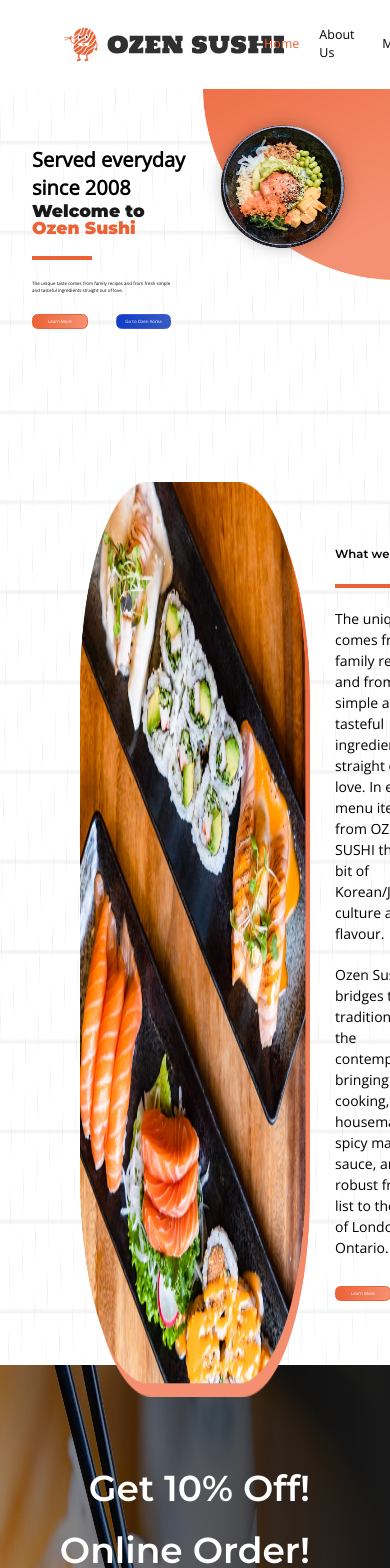
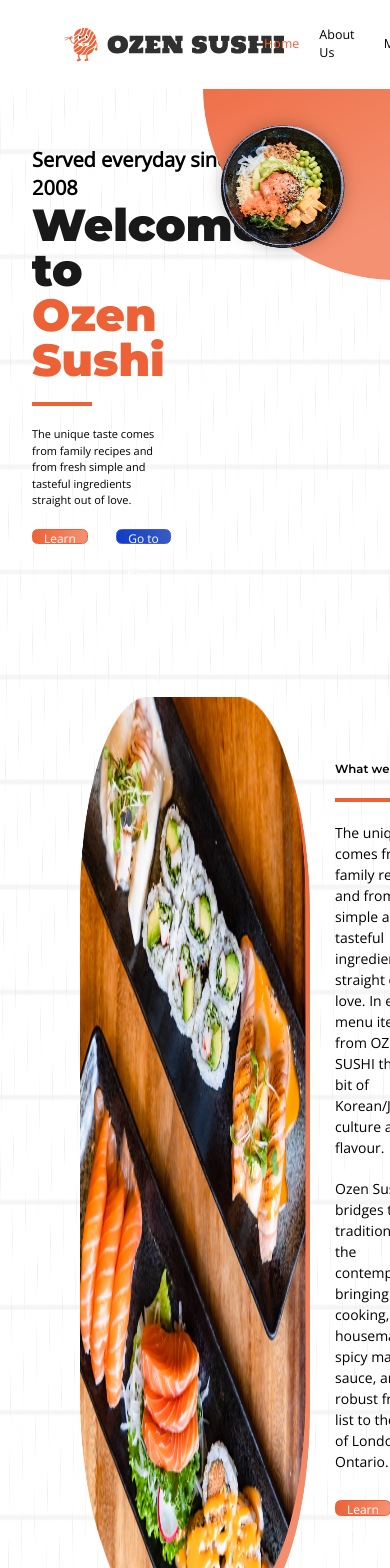
Before and after one commit to Sungmin-Kim-0508/ozen-sushi-korea, a Next.js app: page /ozen-sushi in a window 390 px wide. Shown: the top 1568 px of the page. Built offline with nearby package versions, Linux system fonts and the light colour scheme; a web font is replaced by a local one.

Commit message:
adjusted size of buttons

```diff
--- a/app/components/DiscountOfferSection.tsx
+++ b/app/components/DiscountOfferSection.tsx
@@ -24,7 +24,10 @@ const DiscountOfferSection = () => {
           placerat enim nec molestie. Nullam dolor nisi, dignissim quis sapien
           at, rhoncus tempor ipsum.
         </div>
-        <BlueBgBtn width="14.30vw" height="3.92vw">
+        <BlueBgBtn
+          width="clamp(9.2px,14.28vw,200px)"
+          height="clamp(9.2px,3.92vw,60px)"
+        >
           Online Order
         </BlueBgBtn>
       </div>
--- a/app/components/button.tsx
+++ b/app/components/button.tsx
@@ -17,7 +17,7 @@ export const OrangeBgBtn: React.FC<BtnProps> = ({
   <button
     type="button"
     style={{ width, height }}
-    className={`text-center rounded-[1.42vw] bg-gradient-to-r from-EC6236 to-F49172 border border-EC6236 text-white text-[1.14vw] hover:text-EC6236 hover:from-white hover:to-white duration-1000 ${
+    className={`text-center rounded-[1.42vw] bg-gradient-to-r from-EC6236 to-F49172 border border-EC6236 text-white text-[clamp(12px,1.14vw,22px)] hover:text-EC6236 hover:from-white hover:to-white duration-1000 ${
       className ? className : ""
     }`}
   >
@@ -34,7 +34,7 @@ export const OrangeBorderBtn: React.FC<BtnProps> = ({
   <button
     type="button"
     style={{ width, height }}
-    className={`text-center rounded-full border-2 border-EC6236 text-EC6236 text-[1.14vw] hover:duration-500 hover:text-white hover:bg-EC6236 ${
+    className={`text-center rounded-full border-2 border-EC6236 text-EC6236 text-[clamp(12px,1.14vw,22px)] hover:duration-500 hover:text-white hover:bg-EC6236 ${
       className ? className : ""
     }`}
   >
@@ -51,7 +51,7 @@ export const RedBgBtn: React.FC<BtnProps> = ({
   <button
     type="button"
     style={{ width, height }}
-    className={`text-center rounded-[1.42vw] bg-CF382D border border-CF382D text-[1.14vw] text-white hover:duration-500 hover:bg-black hover:border-CF382D hover:text-CF382D ${
+    className={`text-center rounded-[1.42vw] bg-CF382D border border-CF382D text-[clamp(12px,1.14vw,22px)] text-white hover:duration-500 hover:bg-black hover:border-CF382D hover:text-CF382D ${
       className ? className : ""
     }`}
   >
@@ -68,7 +68,7 @@ export const BlackBgBtc: React.FC<BtnProps> = ({
   <button
     type="button"
     style={{ width, height }}
-    className={`text-center rounded-[1.42vw] bg-black border border-white text-white text-[1.14vw] hover:duration-500 hover:bg-white hover:border-white hover:text-black ${
+    className={`text-center rounded-[1.42vw] bg-black border border-white text-white text-[clamp(12px,1.14vw,22px)] hover:duration-500 hover:bg-white hover:border-white hover:text-black ${
       className ? className : ""
     }`}
   >
@@ -85,7 +85,7 @@ export const BlueBgBtn: React.FC<BtnProps> = ({
   <button
     type="button"
     style={{ width, height }}
-    className={`text-center rounded-[1.42vw] bg-gradient-to-r from-103DC6 to-395AC1 border border-4358DC text-white text-[1.14vw] hover:bg-white hover:border-4358DC hover:text-4358DC hover:from-white hover:to-white duration-1000 ${
+    className={`text-center rounded-[1.42vw] bg-gradient-to-r from-103DC6 to-395AC1 border border-4358DC text-white text-[clamp(12px,1.14vw,22px)] hover:bg-white hover:border-4358DC hover:text-4358DC hover:from-white hover:to-white duration-1000 ${
       className ? className : ""
     }`}
   >
--- a/app/ozen-sushi/Header.tsx
+++ b/app/ozen-sushi/Header.tsx
@@ -41,7 +41,10 @@ function OzenSushiHeader() {
                 {label}
               </Link>
             ))}
-            <OrangeBgBtn width="10.71vw" height="3.14vw">
+            <OrangeBgBtn
+              width="clamp(9.2px,14.28vw,170px)"
+              height="clamp(10px,3.92vw,50px)"
+            >
               Online Order
             </OrangeBgBtn>
           </nav>
--- a/app/ozen-sushi/page.tsx
+++ b/app/ozen-sushi/page.tsx
@@ -39,25 +39,31 @@ function OzenSushiHome() {
         />
         <div className="flex mb-16">
           <div className="flex-1 flex flex-col justify-center px-[8.21vw] py-[14.62vw]">
-            <span className="font-semibold text-xl text-[1.28vw]">
+            <span className="font-semibold text-xl text-[clamp(13px,1.28vw,40px)]">
               Served everyday since 2008
             </span>
-            <span className="monserratBold900 text-191919 font-extrabold text-[4.42vw] leading-none">
+            <span className="monserratBold900 text-191919 font-extrabold text-[clamp(45px,4.42vw,77px)] leading-none">
               Welcome to
             </span>
-            <span className="monserratBold900 text-EC6236 mb-5 font-extrabold text-[4.42vw] leading-none">
+            <span className="monserratBold900 text-EC6236 mb-5 font-extrabold text-[clamp(45px,4.42vw,77px)] leading-none">
               Ozen Sushi
             </span>
             <div className="border-2 border-EC6236 max-w-[3.75rem] mb-5" />
-            <div className="flex flex-col mb-5 w-[35.71vw] text-[1.15vw]">
+            <div className="flex flex-col mb-5 w-[35.71vw] text-[clamp(11px,1.15vw,20px)]">
               The unique taste comes from family recipes and from fresh simple
               and tasteful ingredients straight out of love.
             </div>
             <div className="flex gap-x-7">
-              <OrangeBgBtn width="14.28vw" height="3.92vw">
+              <OrangeBgBtn
+                width="clamp(9.2px,14.28vw,200px)"
+                height="clamp(9.2px,3.92vw,60px)"
+              >
                 Learn More
               </OrangeBgBtn>
-              <BlueBgBtn width="14.28vw" height="3.92vw">
+              <BlueBgBtn
+                width="clamp(9.2px,14.28vw,240px)"
+                height="clamp(9.2px,3.92vw,60px)"
+              >
                 Go to Ozen Korea
               </BlueBgBtn>
             </div>
@@ -100,7 +106,10 @@ function OzenSushiHome() {
                 robust fresh fish list to the heart of London Ontario.
               </div>
             </div>
-            <OrangeBgBtn width="14.30vw" height="3.92vw">
+            <OrangeBgBtn
+              width="clamp(9.2px,14.28vw,200px)"
+              height="clamp(9.2px,3.92vw,60px)"
+            >
               Learn More
             </OrangeBgBtn>
           </div>
```
